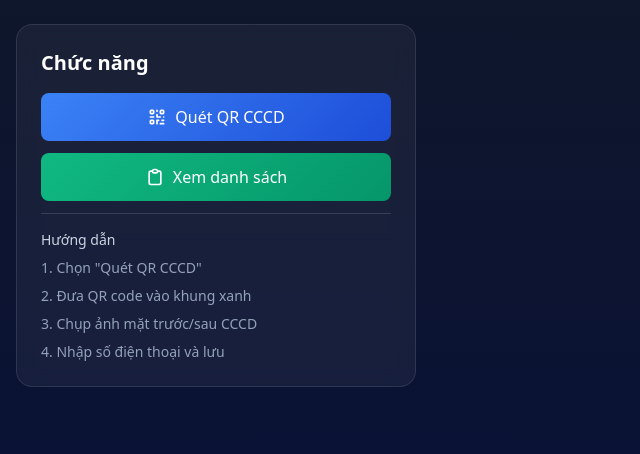
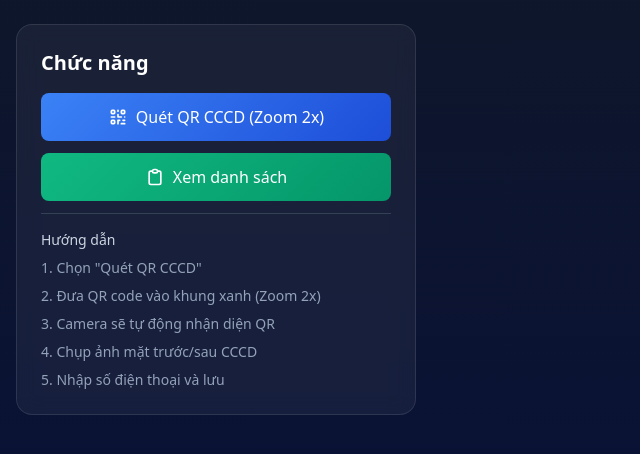
Before and after one commit to nhanlee/qr-cccd-scanner, a Flask app: page / in a window 1280 px wide. Shown: the part 72-526 px from the top of the page, without its empty margins (0-640 px from the left). Run offline with Flask 2, Linux system fonts and the light colour scheme; the visitor is signed in with stand-in values (Sample User, id 1); data that the repository does not hold is empty; some libraries are stand-ins or nearby versions.

Commit message:
update20251204

```diff
--- a/templates/main.html
+++ b/templates/main.html
@@ -161,7 +198,7 @@
               <svg class="w-5 h-5 mr-2" fill="none" stroke="currentColor" viewBox="0 0 24 24">
                 <path stroke-linecap="round" stroke-linejoin="round" stroke-width="2" d="M12 4v1m6 11h2m-6 0h-2v4m0-11v3m0 0h.01M12 12h4.01M16 20h4M4 12h4m12 0h.01M5 8h2a1 1 0 001-1V5a1 1 0 00-1-1H5a1 1 0 00-1 1v2a1 1 0 001 1zm12 0h2a1 1 0 001-1V5a1 1 0 00-1-1h-2a1 1 0 00-1 1v2a1 1 0 001 1zM5 20h2a1 1 0 001-1v-2a1 1 0 00-1-1H5a1 1 0 00-1 1v2a1 1 0 001 1z"/>
               </svg>
-              Quét QR CCCD
+              Quét QR CCCD (Zoom 2x)
             </div>
           </button>
 
@@ -178,9 +215,10 @@
             <h3 class="text-sm font-medium text-slate-300 mb-2">Hướng dẫn</h3>
             <ul class="text-sm text-slate-400 space-y-2">
               <li>1. Chọn "Quét QR CCCD"</li>
-              <li>2. Đưa QR code vào khung xanh</li>
-              <li>3. Chụp ảnh mặt trước/sau CCCD</li>
-              <li>4. Nhập số điện thoại và lưu</li>
+              <li>2. Đưa QR code vào khung xanh (Zoom 2x)</li>
+              <li>3. Camera sẽ tự động nhận diện QR</li>
+              <li>4. Chụp ảnh mặt trước/sau CCCD</li>
+              <li>5. Nhập số điện thoại và lưu</li>
             </ul>
           </div>
         </div>
@@ -192,7 +230,9 @@
       <!-- QR Scanning Section -->
       <div id="scan-section" class="hidden">
         <div class="card p-6">
-          <h2 class="text-xl font-semibold text-white mb-4">Quét QR CCCD</h2>
+          <h2 class="text-xl font-semibold text-white mb-4">
+            Quét QR CCCD <span class="text-green-400 text-sm">(Zoom 2x)</span>
+          </h2>
 
           <div id="camera-check" class="mb-4 p-4 bg-yellow-900/30 text-yellow-300 rounded-lg hidden">
             <p class="font-semibold">⚠️ Yêu cầu quyền truy cập camera</p>
@@ -205,16 +245,25 @@
           <div class="camera-overlay mb-4">
             <video id="videoElement" autoplay playsinline></video>
             <div class="scan-frame"></div>
+            <div class="zoom-indicator">ZOOM 2x</div>
           </div>
 
-          <div id="qr-info" class="text-sm text-slate-200"></div>
+          <div id="qr-info" class="text-sm text-slate-200 mb-4"></div>
 
-          <!-- Debug Info -->
-          <div id="debug-info" class="mt-2 text-xs text-slate-400 hidden"></div>
+          <!-- Camera Status -->
+          <div id="camera-status" class="p-3 bg-blue-900/30 text-blue-300 rounded-lg hidden">
+            <div class="flex items-center">
+              <div class="w-3 h-3 bg-green-500 rounded-full mr-2 animate-pulse"></div>
+              <span>Camera đang hoạt động (Zoom 2x)</span>
+            </div>
+          </div>
 
-          <div class="mt-4 text-center">
+          <div class="mt-4 flex gap-3 justify-center">
             <button id="btn-switch-camera" class="px-4 py-2 bg-slate-700 hover:bg-slate-600 rounded-lg transition-colors text-sm">
               Chuyển camera
+            </button>
+            <button id="btn-test-qr" class="px-4 py-2 bg-purple-700 hover:bg-purple-600 rounded-lg transition-colors text-sm hidden">
+              Test QR
             </button>
           </div>
         </div>
@@ -322,6 +370,7 @@
     let currentCamera = 'environment';
     let canvas = null;
     let canvasContext = null;
+    let isZoomed = true; // Mặc định bật zoom 2x
 
     // ========== INIT ==========
     document.addEventListener('DOMContentLoaded', function() {
@@ -375,21 +424,24 @@
       }
     }
 
-    // ========== QR SCANNER - SIMPLE ==========
+    // ========== QR SCANNER VỚI ZOOM 2x ==========
     async function startQRScanner() {
       try {
         document.getElementById('qr-info').innerHTML =
-          '<div class="p-3 bg-blue-900/30 text-blue-300 rounded-lg">⏳ Đang khởi động camera...</div>';
+          '<div class="p-3 bg-blue-900/30 text-blue-300 rounded-lg">⏳ Đang khởi động camera với ZOOM 2x...</div>';
+
+        document.getElementById('camera-status').classList.remove('hidden');
 
         // Stop previous stream
         stopQRScanner();
 
-        // Get camera stream
+        // Get camera stream với chất lượng cao cho zoom
         const constraints = {
           video: {
             facingMode: currentCamera,
-            width: { ideal: 1280 },
-            height: { ideal: 720 }
+            width: { ideal: 1920, min: 1280 },  // Độ phân giải cao
+            height: { ideal: 1080, min: 720 },
+            frameRate: { ideal: 30, min: 24 }
           },
           audio: false
         };
@@ -408,15 +460,18 @@
           }
         });
 
+        // Áp dụng zoom 2x bằng CSS
+        applyZoom2x(videoElement);
+
         // Hide permission request
         document.getElementById('camera-check').classList.add('hidden');
 
-        // Start scanning
+        // Start scanning với xử lý ảnh nâng cao
         scanningActive = true;
         scanQRCode();
 
         document.getElementById('qr-info').innerHTML =
-          '<div class="p-3 bg-green-900/30 text-green-300 rounded-lg">✅ Camera đã sẵn sàng. Đưa QR code CCCD vào khung.</div>';
+          '<div class="p-3 bg-green-900/30 text-green-300 rounded-lg">✅ Camera đã sẵn sàng (ZOOM 2x). Đưa QR code CCCD vào khung xanh.</div>';
 
       } catch (error) {
         console.error('Camera error:', error);
@@ -424,6 +479,43 @@
           `<div class="p-3 bg-red-900/30 text-red-300 rounded-lg">❌ Lỗi camera: ${error.message}</div>`;
         document.getElementById('camera-check').classList.remove('hidden');
       }
+    }
+
+    // Áp dụng zoom 2x cho video
+    function applyZoom2x(videoElement) {
+      // CSS đã được định nghĩa: width: 200%, height: 200%, left: -50%, top: -50%
+      // Đảm bảo không có transform nào ghi đè
+      videoElement.style.transform = 'none';
+      videoElement.style.width = '200%';
+      videoElement.style.height = '200%';
+      videoElement.style.left = '-50%';
+      videoElement.style.top = '-50%';
+      videoElement.style.position = 'absolute';
+      videoElement.style.objectFit = 'cover';
+    }
+
+    // Hàm xử lý ảnh để tăng độ tương phản cho QR dễ đọc
+    function enhanceImageForQR(imageData) {
+      const data = imageData.data;
+      const length = data.length;
+
+      // Tăng độ tương phản
+      const contrast = 1.5;
+      const brightness = 20;
+
+      for (let i = 0; i < length; i += 4) {
+        // RGB
+        data[i] = contrast * (data[i] - 128) + 128 + brightness;   // R
+        data[i + 1] = contrast * (data[i + 1] - 128) + 128 + brightness; // G
+        data[i + 2] = contrast * (data[i + 2] - 128) + 128 + brightness; // B
+
+        // Clamp values
+        data[i] = Math.min(255, Math.max(0, data[i]));
+        data[i + 1] = Math.min(255, Math.max(0, data[i + 1]));
+        data[i + 2] = Math.min(255, Math.max(0, data[i + 2]));
+      }
+
+      return imageData;
     }
 
     function scanQRCode() {
@@ -436,21 +528,35 @@
         canvas.width = videoElement.videoWidth;
         canvas.height = videoElement.videoHeight;
 
-        // Draw video frame to canvas
-        canvasContext.drawImage(videoElement, 0, 0, canvas.width, canvas.height);
+        // Vì đang zoom 2x, chúng ta sẽ crop phần trung tâm (vùng khung scan)
+        // Tính toán vùng crop: lấy 50% ở giữa (tương ứng với zoom 2x)
+        const cropWidth = canvas.width / 2;
+        const cropHeight = canvas.height / 2;
+        const cropX = (canvas.width - cropWidth) / 2;
+        const cropY = (canvas.height - cropHeight) / 2;
 
-        // Get image data
-        const imageData = canvasContext.getImageData(0, 0, canvas.width, canvas.height);
+        // Draw video frame to canvas (chỉ vùng crop)
+        canvasContext.drawImage(videoElement, cropX, cropY, cropWidth, cropHeight, 0, 0, cropWidth, cropHeight);
+
+        // Get image data từ vùng đã crop
+        const imageData = canvasContext.getImageData(0, 0, cropWidth, cropHeight);
+
+        // Tăng cường chất lượng ảnh để dễ đọc QR
+        const enhancedImage = enhanceImageForQR(imageData);
 
         // Try to decode QR code
         try {
-          const code = jsQR(imageData.data, imageData.width, imageData.height, {
-            inversionAttempts: "dontInvert",
+          const code = jsQR(enhancedImage.data, enhancedImage.width, enhancedImage.height, {
+            inversionAttempts: "both",  // Thử cả đảo ngược
           });
 
           if (code) {
             console.log('QR found:', code.data);
             scanningActive = false;
+
+            // Hiệu ứng visual khi tìm thấy QR
+            showQRDetectedEffect();
+
             processQRCode(code.data);
             return;
           }
@@ -459,10 +565,22 @@
         }
       }
 
-      // Continue scanning
+      // Continue scanning với tốc độ 15fps (để giảm CPU)
       if (scanningActive) {
-        requestAnimationFrame(scanQRCode);
+        setTimeout(scanQRCode, 66); // ~15 FPS
       }
+    }
+
+    // Hiệu ứng khi phát hiện QR
+    function showQRDetectedEffect() {
+      const scanFrame = document.querySelector('.scan-frame');
+      scanFrame.style.borderColor = '#00ff00';
+      scanFrame.style.boxShadow = '0 0 20px #00ff00';
+
+      setTimeout(() => {
+        scanFrame.style.borderColor = '#10b981';
+        scanFrame.style.boxShadow = 'none';
+      }, 1000);
     }
 
     function stopQRScanner() {
@@ -475,6 +593,7 @@
       if (videoElement) {
         videoElement.srcObject = null;
       }
+      document.getElementById('camera-status').classList.add('hidden');
     }
 
     // Switch camera
@@ -512,26 +631,26 @@
         // Display QR data
         document.getElementById('qr-data').innerHTML = `
           <div class="grid grid-cols-2 gap-2">
-            <div><b>CCCD mới:</b></div>
+            <div><b class="text-slate-300">CCCD mới:</b></div>
             <div class="text-blue-400 font-mono">${parsedQR.cccd_moi || 'N/A'}</div>
 
-            <div><b>CMND cũ:</b></div>
+            <div><b class="text-slate-300">CMND cũ:</b></div>
             <div>${parsedQR.cmnd_cu || 'N/A'}</div>
 
-            <div><b>Tên:</b></div>
-            <div class="font-semibold">${parsedQR.name || 'N/A'}</div>
+            <div><b class="text-slate-300">Tên:</b></div>
+            <div class="font-semibold text-white">${parsedQR.name || 'N/A'}</div>
 
-            <div><b>Ngày sinh:</b></div>
+            <div><b class="text-slate-300">Ngày sinh:</b></div>
             <div>${parsedQR.dob || 'N/A'}</div>
 
-            <div><b>Giới tính:</b></div>
+            <div><b class="text-slate-300">Giới tính:</b></div>
             <div>${parsedQR.gender || 'N/A'}</div>
 
-            <div><b>Địa chỉ:</b></div>
+            <div><b class="text-slate-300">Địa chỉ:</b></div>
             <div class="col-span-1 text-sm">${parsedQR.address || 'N/A'}</div>
           </div>
           <div class="mt-3 p-2 rounded ${result.duplicate ? 'bg-red-900/30 text-red-300' : 'bg-green-900/30 text-green-300'}">
-            ${result.duplicate ? '⚠️ CCCD đã tồn tại' : '✅ QR hợp lệ - chưa có trong hệ thống'}
+            ${result.duplicate ? '⚠️ CCCD đã tồn tại trong hệ thống' : '✅ QR hợp lệ - chưa có trong hệ thống'}
           </div>
         `;
 
@@ -664,7 +783,7 @@
     function updateStatus(result, imageType) {
       const status = document.getElementById('save-status');
       if (result.ok) {
-        status.textContent = `✅ Đã lưu ảnh ${imageType}`;
+        status.textContent = `✅ Đã lưu ảnh ${imageType}` + (result.face ? " (có ảnh khuôn mặt)" : "");
         status.className = "text-green-400";
       } else {
         status.textContent = `❌ Lỗi: ${result.error || "Không xác định"}`;
@@ -818,7 +937,7 @@
           const rowClass = index % 2 === 0 ? 'bg-slate-800/50' : 'bg-slate-900/50';
 
           let imgs = `
-            <div class="flex gap-1">
+            <div class="flex flex-wrap gap-1">
               <a href="/images/${r.front_image}" target="_blank"
                  class="px-2 py-1 bg-blue-900/30 hover:bg-blue-900/50 rounded text-xs">
                 Mặt trước
@@ -834,11 +953,20 @@
             `;
           }
 
+          if (r.face_cropped) {
+            imgs += `
+              <a href="/images/${r.face_cropped}" target="_blank"
+                 class="px-2 py-1 bg-green-900/30 hover:bg-green-900/50 rounded text-xs">
+                Khuôn mặt
+              </a>
+            `;
+          }
+
           imgs += '</div>';
 
           html += `
             <tr class="${rowClass}">
-              <td class="p-3 border-t border-slate-700 text-sm">${r.cccd_moi || 'N/A'}</td>
+              <td class="p-3 border-t border-slate-700 text-sm font-mono">${r.cccd_moi || 'N/A'}</td>
               <td class="p-3 border-t border-slate-700">${r.name || 'N/A'}</td>
               <td class="p-3 border-t border-slate-700">${r.dob || 'N/A'}</td>
               <td class="p-3 border-t border-slate-700">${r.phone || 'N/A'}</td>
```
Also changed, not shown: other parts of templates/main.html (+41 -5 lines).
